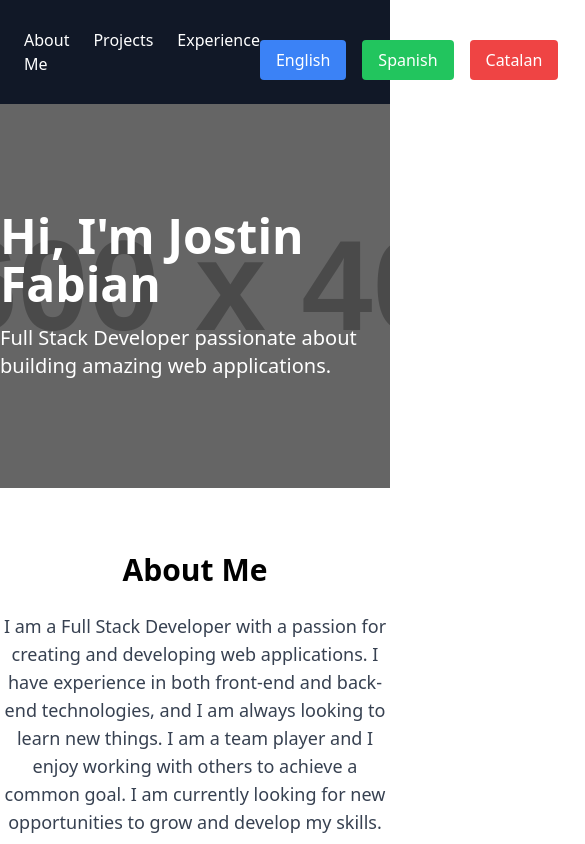
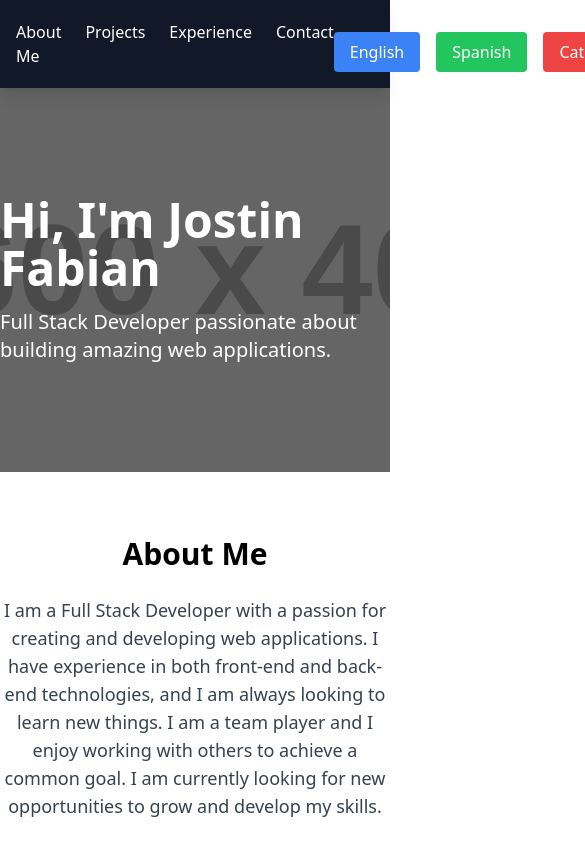
Before and after one commit to JostinFabianCC/portfolio-website, a React (Vite) app: page / in a window 390 px wide. Shown: the top 844 px of the page, 585 px wide, since content can reach past the window. Built offline with nearby package versions, Linux system fonts and the light colour scheme.

Commit message:
feat: Implement sticky, accessible, and responsive navbar

```diff
--- a/src/components/Navbar.jsx
+++ b/src/components/Navbar.jsx
@@ -6,11 +6,47 @@ const Navbar = () => {
     const {t} = useTranslation();
 
     return (
-        <nav className="flex justify-between items-center p-6 bg-gray-900 text-white">
+        <nav
+            className="sticky top-0 z-50 flex justify-between items-center p-4 bg-gray-900 text-white shadow-lg"
+            aria-label={t('navbar.navigation')} // Accesibilidad
+        >
             <ul className="flex space-x-6">
-                <li><a href="#about" className="hover:text-blue-400">{t('navbar.about')}</a></li>
-                <li><a href="#projects" className="hover:text-blue-400">{t('navbar.projects')}</a></li>
-                <li><a href="#experience" className="hover:text-blue-400">{t('navbar.experience')}</a></li>
+                <li>
+                    <a
+                        href="#about"
+                        className="hover:text-blue-400 transition-colors duration-300"
+                        aria-label={t('navbar.about')}
+                    >
+                        {t('navbar.about')}
+                    </a>
+                </li>
+                <li>
+                    <a
+                        href="#projects"
+                        className="hover:text-blue-400 transition-colors duration-300"
+                        aria-label={t('navbar.projects')}
+                    >
+                        {t('navbar.projects')}
+                    </a>
+                </li>
+                <li>
+                    <a
+                        href="#experience"
+                        className="hover:text-blue-400 transition-colors duration-300"
+                        aria-label={t('navbar.experience')}
+                    >
+                        {t('navbar.experience')}
+                    </a>
+                </li>
+                <li>
+                    <a
+                        href="#contact"
+                        className="hover:text-blue-400 transition-colors duration-300"
+                        aria-label={t('navbar.contact')}
+                    >
+                        {t('navbar.contact')}
+                    </a>
+                </li>
             </ul>
             <LanguageSwitcher/>
         </nav>
```
